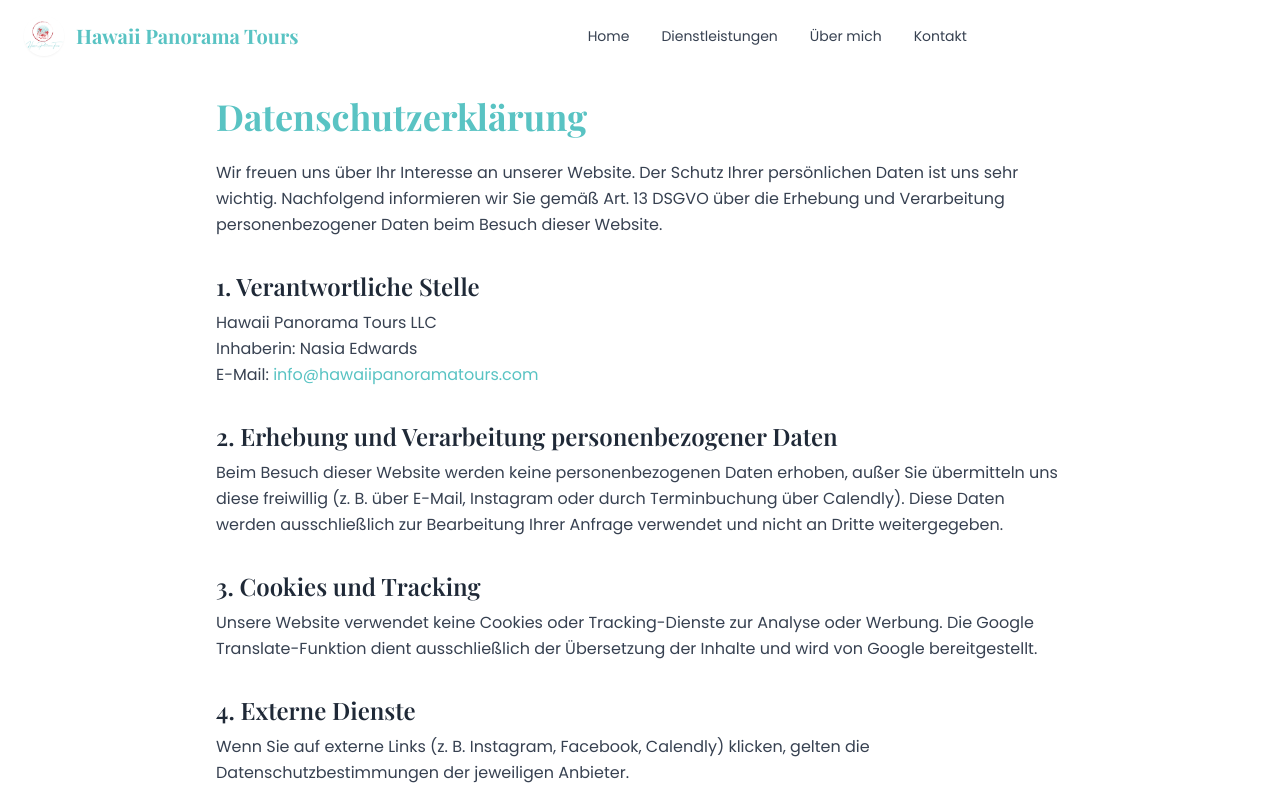
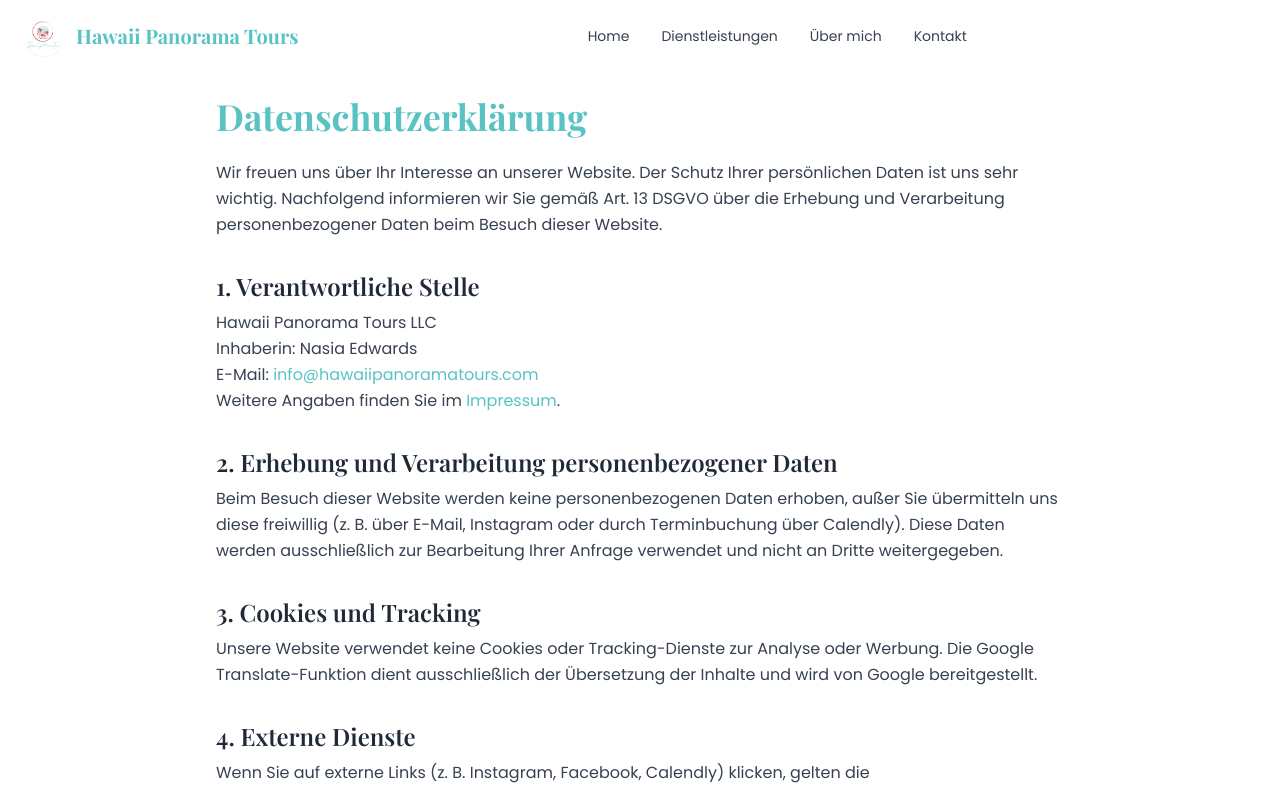
Before and after one commit to hawaiipanoramatours-prog/hawaiipanoramatours, a React (Vite) app: page /datenschutz in a window 1280 px wide. Shown: the top 789 px of the page. Built offline with nearby package versions, Linux system fonts and the light colour scheme.

Commit message:
Update Datenschutz.jsx

```diff
--- a/src/pages/Datenschutz.jsx
+++ b/src/pages/Datenschutz.jsx
@@ -14,10 +14,23 @@ export default function Datenschutz() {
 
       <h2 className="font-playfair text-2xl font-semibold text-gray-800 mt-8 mb-2">1. Verantwortliche Stelle</h2>
       <p>
-        Hawaii Panorama Tours LLC<br />
-        Inhaberin: Nasia Edwards<br />
-        E-Mail: <a href="mailto:info@hawaiipanoramatours.com" className="text-turquoise hover:underline">info@hawaiipanoramatours.com</a>
-      </p>
+  Hawaii Panorama Tours LLC<br />
+  Inhaberin: Nasia Edwards<br />
+  E-Mail:{' '}
+  <a
+    href="mailto:info@hawaiipanoramatours.com"
+    className="text-turquoise hover:underline"
+  >
+    info@hawaiipanoramatours.com
+  </a>
+</p>
+
+<p>
+  Weitere Angaben finden Sie im{' '}
+  <a href="/impressum" className="text-turquoise hover:underline">
+    Impressum
+  </a>.
+</p>
 
       <h2 className="font-playfair text-2xl font-semibold text-gray-800 mt-8 mb-2">2. Erhebung und Verarbeitung personenbezogener Daten</h2>
       <p>
```
